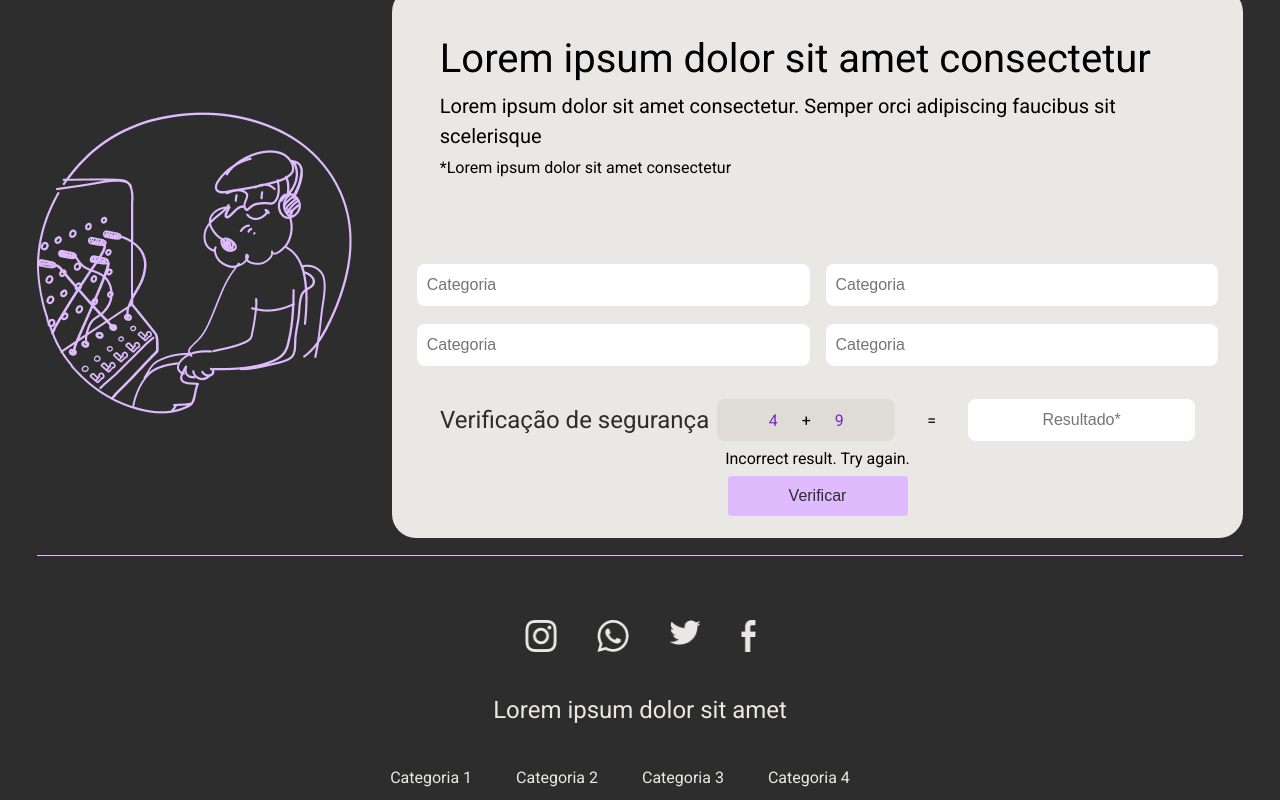
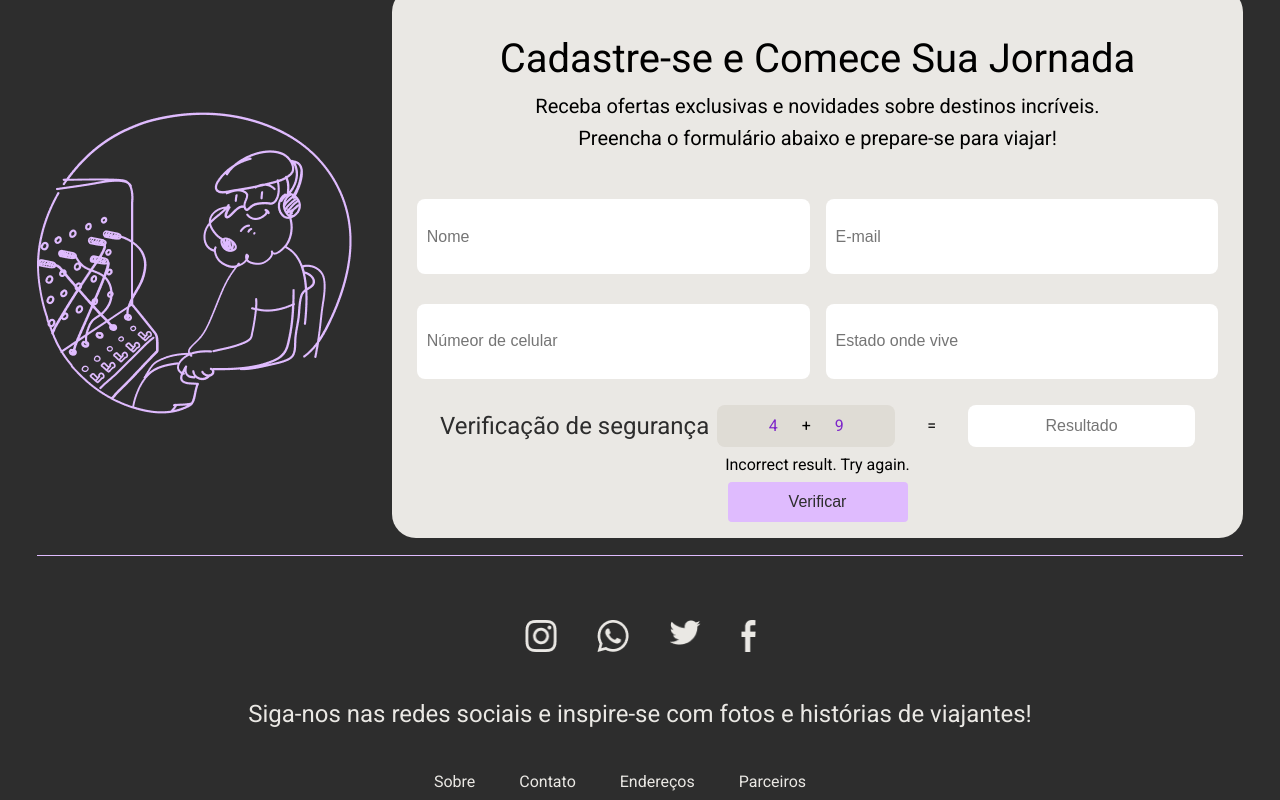
Before and after one commit to litlitzy/monks-website, a plain HTML site: page index.html in a window 1280 px wide. Both pictures are taken after a click on the button "Verificar". Shown: the part 2908-3708 px from the top of the page. Drawn offline with Linux system fonts and the light colour scheme.

Commit message:
Mensagem descritiva do que foi alterado

```diff
--- a/index.html
+++ b/index.html
@@ -6,10 +6,10 @@
     <title>Projeto Monks - Litzy Marisol </title>
     <link href="https://fonts.googleapis.com/css2?family=Roboto:wght@100;300;400;900&display=swap" rel="stylesheet">
     <link rel="stylesheet" href="style.css">
-    <link rel="stylesheet" href="caminho/para/seu/arquivo.css">
 
 </head>
 <body>
+    <!--Section 1-->
     <section class=" Hero-LP">
         <div class="text-box">
             <div class="header">
@@ -23,16 +23,12 @@
             </div>
             <div class="text">
                 <div class="text2">
-                   <h1>Lorem ipsum dolor sit amet consectetur</h1>
-                   <h2>Lorem ipsum dolor sit amet consectetur. Semper orci adipiscing faucibus sit scelerisque quis commodo aenean viverra</h2>
+                   <h1>Explore os Destinos Mais Incríveis do Mundo</h1>
+                   <h2>Descubra lugares incríveis, cheios de história, beleza natural e experiências únicas. Prepare-se para sua próxima aventura!</h2>
                 </div>
                 <div class="scroll">
                     <img id="group" src="./assets/images/Scroll.png"/>
                 </div>
-            </div>
-
-            </div>
-
             </div>
         </div>
         <div class="image">
@@ -40,55 +36,57 @@
             <img id="bannermonks2" src="./assets/images/logos-monks.png"/>
         </div>
     </section>
+    <!--Section 2-->
     <section class="products">
         <div class="title-box">
-            <h1>Lorem ipsum dolor sit amet consectetur</h1>
-            <h2>Lorem ipsum dolor sit amet consectetur. Semper orci adipiscing faucibus sit scelerisque quis commodo</h2>
+            <h1>Belezas Urbanas ao Redor do Mundo</h1>
+            <h2>Entre no coração das cidades mais fotogênicas do mundo, onde arquitetura e estilo de vida se unem para criar cenários de tirar o fôlego</h2>
         </div>
         <div class="products1">
-            <a href=" " target="_blank">
+            <a href=" https://www.monks.com/pt" target="_blank">
                 <div class="cardbox">
                     <img src="./assets/images/card1.png"/>
                     <div class="card1-text">
-                        <h1><b>Lorem ipsum dolor</b></h1>
-                        <h2>Lorem ipsum dolor sit amet consectetur.</h2>
+                        <h1><b>Natureza e Cultura em Harmonia</b></h1>
+                        <h2>Salt Lake City (Utah, Estados Unidos)</h2>
                     </div>
                 </div>
             </a>
-            <a href="" target="_blank">
+            <a href="https://www.monks.com/pt" target="_blank">
                 <div class="cardbox">
                     <img src="./assets/images/card2.png"/>
                     <div class="card2-text">
-                        <h1><b>Lorem ipsum dolor</b></h1>
-                        <h2>Lorem ipsum dolor sit amet consectetur.</h2>
+                        <h1><b>Elegância e Movimento em Puerto Madero</b></h1>
+                        <h2>Ponte da Mulher (Buenos Aires, Argentina)</h2>
                     </div>
                 </div>
             </a>
-            <a href="" target="_blank">
+            <a href="https://www.monks.com/pt" target="_blank">
                 <div class="cardbox">
                     <img src="./assets/images/card3.png"/>
                     <div class="card3-text">
-                        <h1><b>Lorem ipsum dolor</b></h1>
-                        <h2>Lorem ipsum dolor sit amet consectetur.</h2>
+                        <h1><b>O Orgulho da Cidade do México</b></h1>
+                        <h2>Torre Latinoamericana (Cidade do México, México)</h2>
                     </div>
                 </div>
             </a>
-            <a href="" target="_blank">
+            <a href="https://www.monks.com/pt" target="_blank">
                 <div class="cardbox">
                     <img src="./assets/images/card4.png"/>
                     <div class="card4-text">
-                        <h1><b>Lorem ipsum dolor</b></h1>
-                        <h2>Lorem ipsum dolor sit amet consectetur.</h2>
+                        <h1><b>Um Símbolo Moderno de São Paulo</b></h1>
+                        <h2>Ponte Estaiada Octávio Frias de Oliveira (São Paulo, Brasil)</h2>
                     </div>
                 </div>
             </a>
         </div>
     </section>
+    <!--Section 3-->
     <section class="simple-gallery">
         <div class="main-picture">
             <div class="title-box-3">
-                <h1>Lorem ipsum dolor sit amet consectetur</h1>
-                <h2>Lorem ipsum dolor sit amet consectetur. Semper orci adipiscing faucibus sit scelerisque quis commodo</h2>
+                <h1>Descubra o mundo com novos olhos</h1>
+                <h2>As metrópoles mais dinâmicas do mundo são centros de cultura, tecnologia e arquitetura. Descubra o que as torna tão especiais! </h2>
             </div>
             <img id="section3-image1" src="./assets/images/section3-image1.png"/>
         </div>
@@ -97,114 +95,118 @@
            <img id="section3-image3" src="./assets/images/section3-image3.png"/>
         </div>
     </section>
+    <!--Section 4-->
     <section class="app-section">
         <div class="info-box">
             <div class="title-box4">
-                <h1>Lorem ipsum dolor sit amet consectetur</h1>
-                <h2>Lorem ipsum dolor sit amet consectetur. Semper orci adipiscing faucibus sit scelerisque quis commodo aenean viverra</h2>
+                <h1>Explore o Mundo na Palma da Sua Mão</h1>
+                <h2>Descubra os pontos turísticos mais incríveis de diferentes metrópoles. Planeje sua próxima viagem ou simplesmente inspire-se com as maravilhas do mundo, tudo em um só lugar!</h2>
             </div>
             <div class="buttons">
-                <a href="" target="_blank">
+                <a href="https://www.monks.com/pt" target="_blank">
                     <img src="./assets/images/section4-AppStore.png" width="217.13px" height="64px" alt="App Store">
                 </a>
-                <a href="" target="_blank">
+                <a href="https://www.monks.com/pt" target="_blank">
                     <img src="./assets/images/section4-GooglePlay.png" width="216.13px" height="64px" alt="Google Play">
                 </a>
             </div>
 
         </div>
     </section>
+    <!--Section 5-->
     <section class="products2">
         <div class="title-products2">
-            <h1>Lorem ipsum dolor sit amet consectetur</h1>
+            <h1>Tudo o Que Você Precisa para Sua Próxima Aventura</h1>
         </div>
         <div class="frame3">
             <div class="tag1">
-                <a href="" target="_blank" class="button">Perfumaria</a>
+                <a href="https://www.monks.com/pt" target="_blank" class="button">Voos</a>
             </div>
             <div class="tag2">
-                <a href="" target="_blank" class="button">Corpo e banho</a>
+                <a href="https://www.monks.com/pt" target="_blank" class="button">Hotéis</a>
             </div>
             <div class="tag3">
-                <a href="" target="_blank" class="button">Hidratante</a>
+                <a href="https://www.monks.com/pt" target="_blank" class="button">Pacotes</a>
             </div>
             <div class="tag4">
-                <a href="" target="_blank" class="button">Desodorante</a>
+                <a href="https://www.monks.com/pt" target="_blank" class="button">Destinos</a>
             </div>
             <div class="tag5">
-                <a href="" target="_blank" class="button" >Cabelos</a>
+                <a href="https://www.monks.com/pt" target="_blank" class="button" >Passeios</a>
             </div>
             <div class="tag6">
-                <a href="" target="_blank" class="button" >Maquiagem</a>
+                <a href="https://www.monks.com/pt" target="_blank" class="button" >Cruzeiros</a>
             </div>
             <div class="tag7">
-                <a href="" target="_blank" class="button" >Rosto</a>
+                <a href="https://www.monks.com/pt" target="_blank" class="button" >Seguros</a>
             </div>
             <div class="tag8">
-                <a href="" target="_blank" class="button" >Casa</a>
+                <a href="https://www.monks.com/pt" target="_blank" class="button" >Dicas</a>
             </div>
             <div class="tag9">
-                <a href="" target="_blank" class="button" >Infantil</a>
+                <a href="https://www.monks.com/pt" target="_blank" class="button" >Locação</a>
             </div>
             <div class="tag10">
-                <a href="" target="_blank" class="button" >Shampoo</a>
+                <a href="https://www.monks.com/pt" target="_blank" class="button" >Restaurantes</a>
             </div>
             <div class="tag11">s
-                <a href="" target="_blank" class="button" >Sabonete</a>
+                <a href="https://www.monks.com/pt" target="_blank" class="button" >Turismo</a>
             </div>
             <div class="tag12">
-                <a href="" target="_blank" class="button" >Body Splash</a>
+                <a href="https://www.monks.com/pt" target="_blank" class="button" >Luxo</a>
             </div>
             <div class="tag13">
-                <a href="" target="_blank" class="button" >Óleo Corporal</a>
+                <a href="https://www.monks.com/pt" target="_blank" class="button" >Aventuras</a>
             </div>
             <div class="tag14">
-                <a href="" target="_blank" class="button" >Corretivo</a>
+                <a href="https://www.monks.com/pt" target="_blank" class="button" >Cultura</a>
             </div>
             <div class="tag15">
-                <a href=""  target="_blank" class="button" >Proteção Solar</a>
+                <a href="https://www.monks.com/pt"  target="_blank" class="button" >Descontos</a>
             </div>
         </div>
     </section>
+    <!--Section 6-->
     <section class="card-section">
         <div class="card1">
             <div class="copy-block">
-                <h1>Lorem ipsum dolor sit amet</h1>
-                <p>Lorem ipsum dolor sit amet consectetur. Semper orci adipiscing faucibus sit scelerisque quis commodo aenean viverra.</p>
+                <h1>Aventura nas Montanhas</h1>
+                <p>Descubra trilhas e florestas deslumbrantes. Reserve sua próxima expedição em meio à natureza selvagem.</p>
             </div>
-            <a href="" class="button-card" >Lorem ipsum</a>
+            <a href="https://www.monks.com/pt" class="button-card" >Reserve sua viagem</a>
         </div>
         <div class="card2">
             <div class="copy-block">
-                <h1>Lorem ipsum dolor sit amet</h1>
-                <p>Lorem ipsum dolor sit amet consectetur. Semper orci adipiscing faucibus sit scelerisque quis commodo aenean viverra.</p>
+                <h1>Paraíso de Praia</h1>
+                <p>Relaxe em praias de águas cristalinas. Encontre o destino perfeito para seu descanso.</p>
             </div>
-            <a href="" class="button-card" >Lorem ipsum</a>
+            <a href="https://www.monks.com/pt" class="button-card" >Reserve sua viagem</a>
         </div>
         <div class="card3">
             <div class="copy-block">
-                <h1>Lorem ipsum dolor sit amet</h1>
-                <p>Lorem ipsum dolor sit amet consectetur. Semper orci adipiscing faucibus sit scelerisque quis commodo aenean viverra.</p>
+                <h1>Vibrante Metrópole</h1>
+                <p>Mergulhe na cultura e energia das grandes cidades. Sua próxima viagem urbana começa aqui.</p>
             </div>
-            <a href="" class="button-card" >Lorem ipsum</a>
+            <a href="https://www.monks.com/pt" class="button-card" >Reserve sua viagem</a>
         </div>
     </section>
+    <!--Section 7-->
     <section class="forms-box">
         <img src="./assets/images/section7-img1.png"/>
         <div class="forms">
             <div class="text-box">
-                <h1>Lorem ipsum dolor sit amet consectetur</h1>
-                <h2>Lorem ipsum dolor sit amet consectetur. Semper orci adipiscing faucibus sit scelerisque</h2>
-                <h3>*Lorem ipsum dolor sit amet consectetur</h3>
+                <h1>Cadastre-se e Comece Sua Jornada</h1>
+                <h2>Receba ofertas exclusivas e novidades sobre destinos incríveis.</h2>
+                <h3>Preencha o formulário abaixo e prepare-se para viajar!</h3>
             </div>
             <div class="form-fields">
                 <div class="inputs">
-                    <input type="text" class="foms-input" placeholder="Categoria"/>
-                    <input type="text" class="foms-input" placeholder="Categoria"/>
+                    <input type="text" class="foms-input" placeholder="Nome"/>
+                    <input type="text" class="foms-input" placeholder="E-mail"/>
                 </div>
                 <div class="inputs">
-                    <input type="text" class="foms-input" placeholder="Categoria"/>
-                    <input type="text" class="foms-input" placeholder="Categoria"/>
+                    <input type="text" class="foms-input" placeholder="Númeor de celular"/>
+                    <input type="text" class="foms-input" placeholder="Estado onde vive"/>
                 </div>
             </div>
             <div class="security">
@@ -217,7 +219,7 @@
                             <span id="number2"></span>
                         </div>
                         <span class="operator"> = </span>
-                        <input type="text" id="user-result" placeholder="Resultado*" />
+                        <input type="text" id="user-result" placeholder="Resultado" />
                     </div>
                 </div>
                 <p id="feedback"></p>
@@ -225,23 +227,34 @@
             </div>
         </div>
     </section>
+    <!--Section 7-->
     <section class="retangle">
         <div class="line"></div>
     </section>
+    <!--Section 8-->
     <section class="footer">
         <div class="social">
-            <input type="image" src="./assets/images/section9-instagram.png" width="32px" height="32px"/>
-            <input type="image" src="./assets/images/section9-whatsapp.png" width="32px" height="32px"/>
-            <input type="image" src="./assets/images/section9-twitter.png" width="32px" height="25px"/>
-            <input type="image" src="./assets/images/section9-facebook.png" width="15px" height="32px"/>
+            <a href="https://www.monks.com/pt" target="_blank">
+                <img src="./assets/images/section9-instagram.png" width="32px" height="32px"/>
+            </a>
+            <a href="https://www.monks.com/pt" target="_blank">
+                <img src="./assets/images/section9-whatsapp.png" width="32px" height="32px"/>
+            </a>
+            <a href="https://www.monks.com/pt" target="_blank">
+                <img src="./assets/images/section9-twitter.png" width="32px" height="25px"/>
+            </a>
+            <a href="https://www.monks.com/pt" target="_blank">
+                <img src="./assets/images/section9-facebook.png" width="15px" height="32px"/>
+            </a>
         </div>
         <div class="infos">
-            <h1>Lorem ipsum dolor sit amet</h1>
+            <h1>Siga-nos nas redes sociais e inspire-se com fotos e histórias de viajantes!</h1>
             <div class="categorias">
-                <a href="" class="categoria" >Categoria 1</a>
-                <a href="" class="categoria" >Categoria 2</a>
-                <a href="" class="categoria" >Categoria 3</a>
-                <a href="" class="categoria" >Categoria 4</a>
+
+                <a href="https://www.monks.com/pt" class="categoria" >Sobre</a>
+                <a href="https://www.monks.com/pt" class="categoria" >Contato</a>
+                <a href="https://www.monks.com/pt" class="categoria" >Endereços</a>
+                <a href="https://www.monks.com/pt" class="categoria" >Parceiros</a>
             </div>
         </div>
     </section>
--- a/style.css
+++ b/style.css
@@ -3,6 +3,8 @@
     padding: 0;
     box-sizing: border-box;
 }
+
+/* Section-Hero*/
 
 section.Hero-LP{
     display: flex;
@@ -126,6 +128,8 @@ section.Hero-LP{
     height: 100px;
 }
 
+/*Section-Products*/
+
 section.products{
     display: flex;
     flex-direction: column;
@@ -185,7 +189,7 @@ section.products{
     transform: scale(1.1);
 }
 .products:hover .cardbox {
-    filter: blur(2px) grayscale(100%) ;
+    filter:grayscale(100%) ;
 }
 .products:hover .cardbox:hover {
     filter: none;
@@ -210,6 +214,8 @@ section.products{
 a{
     text-decoration: none;
 }
+
+/*Section-simple-gallery*/
 
 section.simple-gallery{
     display: flex;
@@ -265,6 +271,9 @@ section.simple-gallery{
 .secondary-pics img:hover {
     transform: scale(1.1);
 }
+
+/* Section-app-section*/
+
 section.app-section{
     background-color:rgba(234, 232, 228, 1);
     display: flex;
@@ -311,6 +320,9 @@ section.app-section{
     justify-content: right;
     gap: 8px;
 }
+
+/*Section-products2*/
+
 section.products2{
     background-color: rgba(234, 232, 228, 1);
     width: 100%;
@@ -340,6 +352,7 @@ section.products2{
 }
 .button{
     display: flex;
+    color: rgb(84, 74, 85);
     padding: 8px 40px 8px 40px;
     gap: 10px;
     border: 1px solid;
@@ -358,6 +371,9 @@ section.products2{
     background-color: rgb(158, 144, 173);
     color: white;
 }
+
+/*Section-card-section*/
+
 section.card-section{
     background-color: rgba(234, 232, 228, 1);
     width:100%;
@@ -424,6 +440,8 @@ section.card-section{
 }
 .button-card{
     display: flex;
+    flex-direction: column;
+    color: rgb(84, 74, 85);
     text-decoration:none;
     background-color: rgba(223, 187, 254, 1);
     font-family: 'Roboto', sans-serif;
@@ -448,6 +466,9 @@ section.card-section{
 .card3:hover{
     transform: scale(1.1);
 }
+
+/*Section-forms-box*/
+
 section.forms-box{
     display: flex;
     justify-content: center;
@@ -477,8 +498,10 @@ justify-content: center;
     font-family: 'Roboto', sans-serif;
 }
 .text-box{
+    border-top:40px;
     display: flex;
-    flex-wrap: wrap;
+    flex-direction: column;
+    align-items: center;
     width: auto;
     height: 128px;
     padding:24px ;
@@ -496,7 +519,7 @@ justify-content: center;
 }
 .text-box h3{
     font-weight: 400;
-    font-size: 16px;
+    font-size: 20px;
     line-height: 18.85px;
 }
 .form-fields {
@@ -505,15 +528,15 @@ justify-content: center;
     gap: 18px;
     justify-content: center;
     align-items: center;
+    margin-top: -20px;
+    margin-bottom: 20px;
 }
 .inputs{
     display: flex;
-    flex-direction: row;
-    gap: 16px; /* Espaço entre os inputs na mesma linha */
+    gap: 16px;
     justify-content: center;
-    width: 100%; /* Largura padrão para os inputs */
-    height: 42px; /* Altura dos inputs */
-    padding: 8px;
+    width: 100%;
+    height: 100%;
     border-radius: 4px;
     font-size: 16px;
     padding-top: 6px;
@@ -523,13 +546,12 @@ justify-content: center;
 }
 .foms-input{
     width:392.73px;
-    height: 42px;
-    padding: 8px;
+    height: 100%;
     border-radius: 8px;
     font-size: 16px;
-    padding-top: 6px;
+    padding-top: 10px;
     padding-right: 10px;
-    padding-bottom: 6px;
+    padding-bottom: 10px;
     padding-left: 10px;
     color:black ;
     border-color: rgba(255, 255, 255, 1);
@@ -619,6 +641,9 @@ justify-content: center;
     transform: scale(1.1);
     border-radius: 20px;
 }
+
+/*Section-retangle*/
+
 section.retangle{
     display: flex;
     align-items: center;
@@ -634,6 +659,8 @@ section.retangle{
     height: 1px;
     background: rgba(223, 187, 254, 1);
 }
+
+/*Section-footer*/
 .footer{
     display: flex;
     flex-direction: column;
```
Also changed, not shown: script.js (+2 -12 lines).
